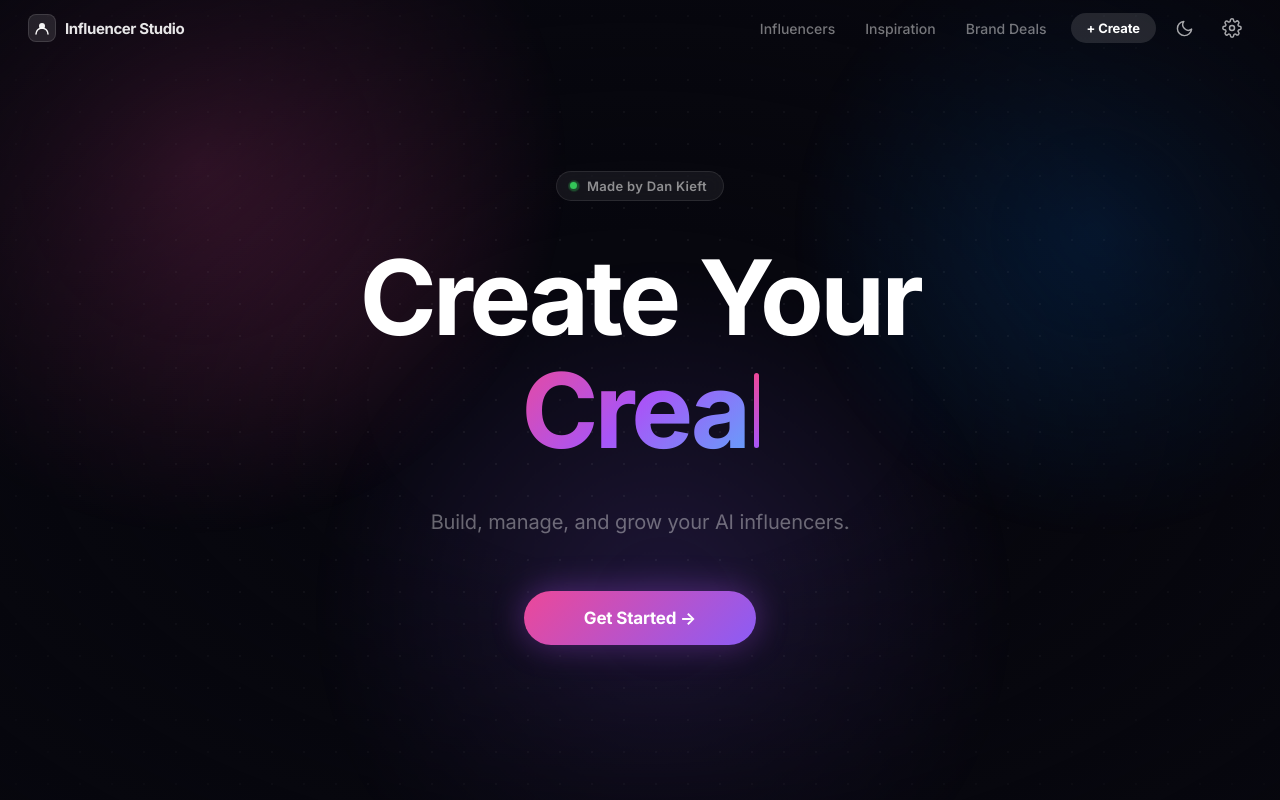
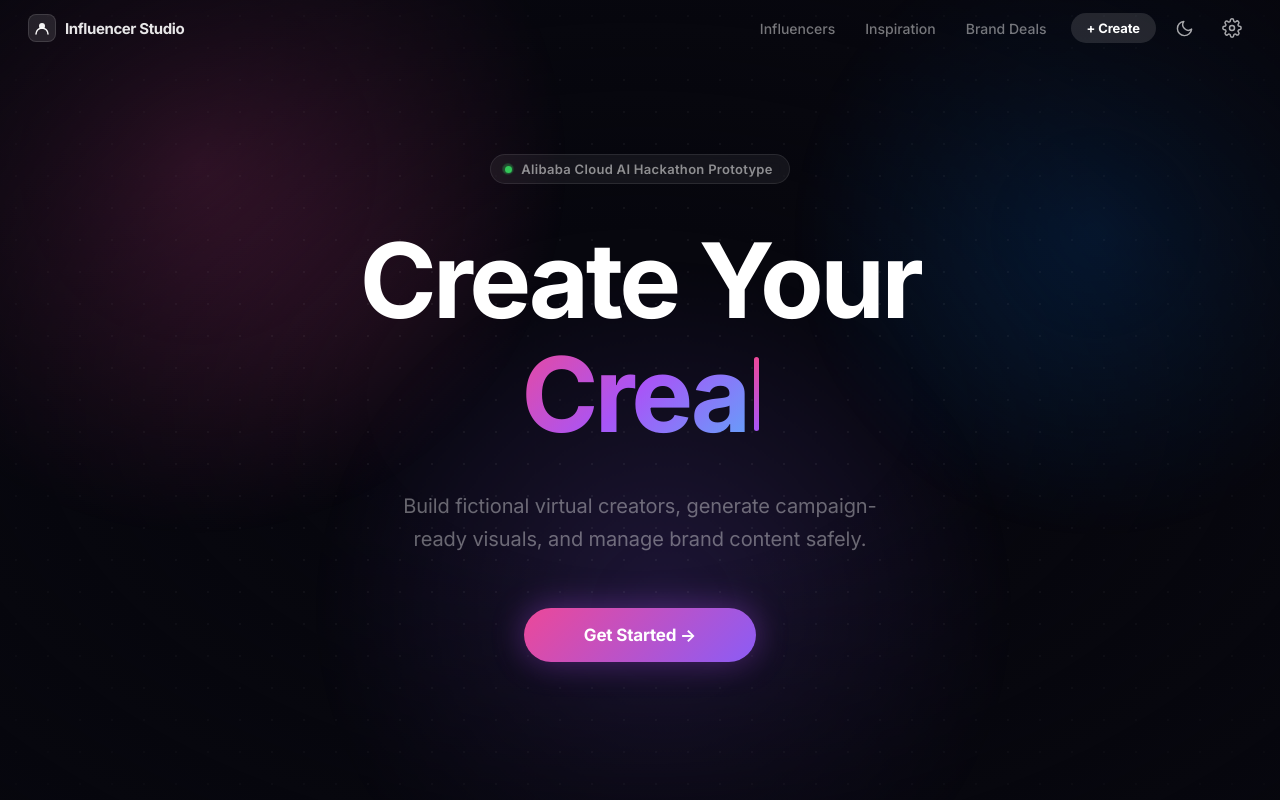
Before and after one commit to 26-umair/ai-influencer, a React (Vite) app: page / in a window 1280 px wide. Built offline with nearby package versions, Linux system fonts and the light colour scheme.

Commit message:
Refresh landing copy for hackathon positioning

```diff
--- a/src/pages/Landing.jsx
+++ b/src/pages/Landing.jsx
@@ -1,7 +1,7 @@
 import { useEffect, useState } from 'react'
 import { useNavigate } from 'react-router-dom'
 
-const WORDS = ['Influencer', 'Creator', 'Avatar', 'Celebrity']
+const WORDS = ['Influencer', 'Creator', 'Avatar', 'Campaign']
 const TYPE_SPEED = 75
 const DELETE_SPEED = 45
 const PAUSE_MS = 1800
@@ -183,7 +183,7 @@ export default function Landing() {
             <span style={{ position:'absolute', width:10, height:10, borderRadius:'50%', background:'#34C759', opacity:0.35, animation:'ping 1.8s ease-out infinite' }}/>
             <span style={{ width:7, height:7, borderRadius:'50%', background:'#34C759', flexShrink:0 }}/>
           </span>
-          Made by Dan Kieft
+          Alibaba Cloud AI Hackathon Prototype
         </div>
 
         <h1 style={{ fontSize:'clamp(62px,10vw,104px)', fontWeight:800, letterSpacing:'-3.5px', lineHeight:1.0, color:'#fff', marginBottom:2 }}>
@@ -200,8 +200,8 @@ export default function Landing() {
           <span style={{ display:'inline-block', width:5, height:'0.72em', background:'linear-gradient(to bottom, #EC4899, #A855F7)', marginLeft:6, borderRadius:3, animation:'blink 1s step-end infinite', verticalAlign:'middle', flexShrink:0 }}/>
         </div>
 
-        <p style={{ fontSize:20, color:'rgba(255,255,255,0.38)', lineHeight:1.65, margin:'0 auto 52px', maxWidth:420, fontWeight:400, letterSpacing:'-0.1px' }}>
-          Build, manage, and grow your AI influencers.
+        <p style={{ fontSize:20, color:'rgba(255,255,255,0.38)', lineHeight:1.65, margin:'0 auto 52px', maxWidth:480, fontWeight:400, letterSpacing:'-0.1px' }}>
+          Build fictional virtual creators, generate campaign-ready visuals, and manage brand content safely.
         </p>
 
         <button
```
